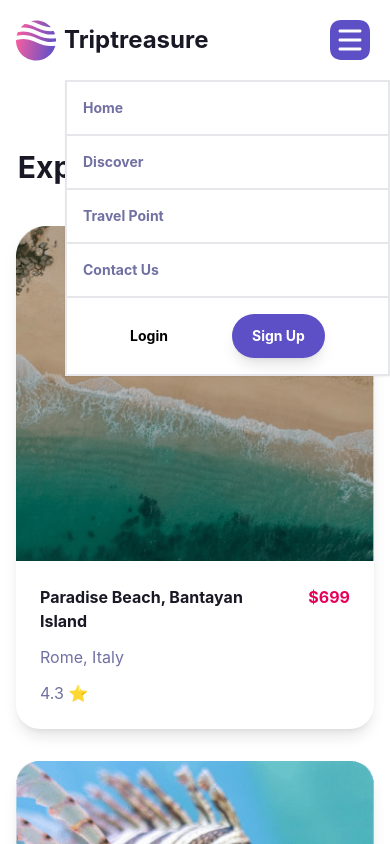
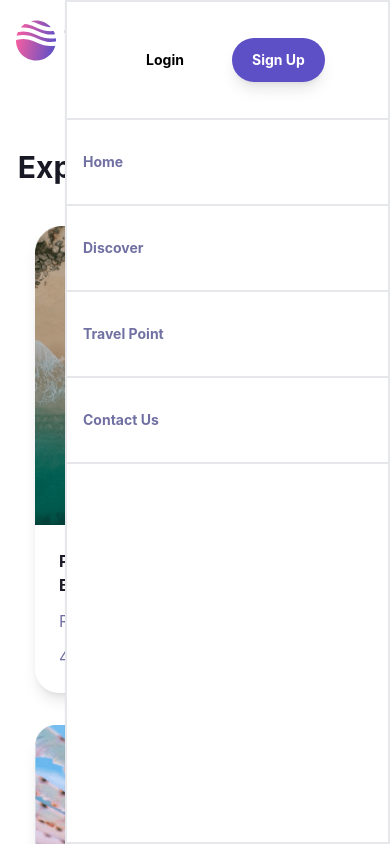
Before and after one commit to skarthikayan/triptreasure, a React (Vite) app: page /triptreasure/discover in a window 390 px wide. Both pictures are taken after a click on the icon 350 px from the left and 40 px from the top of the page. Shown: the top 844 px of the page. Built offline with nearby package versions, Linux system fonts and the light colour scheme.

Commit message:
Feature: fixed position hamburger menu

```diff
--- a/src/components/Footer.tsx
+++ b/src/components/Footer.tsx
@@ -38,13 +38,17 @@ function Footer() {
         <div>
           <p className="text-black font-bold my-4">Company</p>
           {companyLinks.map((linkItem) => (
-            <p className="cursor-pointer hover:underline">{linkItem}</p>
+            <p key={linkItem} className="cursor-pointer hover:underline">
+              {linkItem}
+            </p>
           ))}
         </div>
         <div>
           <p className="text-black font-bold my-4">Blogs</p>
           {blogs.map((blog) => (
-            <p className="cursor-pointer hover:underline">{blog}</p>
+            <p key={blog} className="cursor-pointer hover:underline">
+              {blog}
+            </p>
           ))}
         </div>
         <div>
--- a/src/components/HamburgerMenu.tsx
+++ b/src/components/HamburgerMenu.tsx
@@ -1,7 +1,10 @@
 import { NavLink, Link } from "react-router-dom";
 import { useState, useRef } from "react";
+import clsx from "clsx";
+import { motion, AnimatePresence } from "framer-motion";
+
 import HamburgerMenuIcon from "../assets/hamburger-menu.svg?react";
-import clsx from "clsx";
+
 import { useClickOutside } from "../hooks/useClickOutside";
 import Button from "./Button";
 
@@ -24,11 +27,42 @@ const HamburgerMenu = (props: Props) => {
         className="lg:hidden block"
         onClick={() => setShowNavMenu((prev) => !prev)}
       />
+      <AnimatePresence>
         {showNavMenu && (
-        <div className="lg:hidden flex flex-col border-2 w-5/6 max-w-sm absolute right-0 top-20 z-10 bg-white shadow-sm items-start justify-evenly">
+          <motion.div
+            initial={{ x: 20, opacity: 0 }}
+            animate={{ x: 0, opacity: 1 }}
+            exit={{ x: 20, opacity: 0 }}
+            className="lg:hidden flex flex-col border-2 w-5/6 h-full max-w-sm fixed right-0 top-0 z-10 bg-white shadow-sm items-start justify-start"
+          >
+            <ul className="flex flex-row gap-8 items-center p-4 w-full justify-center border-b-2 ">
+              <li className="font-bold text-black">
+                <Link
+                  className="px-4"
+                  onClick={() => setShowNavMenu(false)}
+                  to={`${import.meta.env.BASE_URL}/user?action=login`}
+                >
+                  Login
+                </Link>
+              </li>
+              <li>
+                <Link
+                  className="px-4"
+                  onClick={() => setShowNavMenu(false)}
+                  to={`${import.meta.env.BASE_URL}/user?action=signup`}
+                >
+                  <Button
+                    showDefaultPopup={false}
+                    className="bg-buttonBg text-white"
+                  >
+                    Sign Up
+                  </Button>
+                </Link>
+              </li>
+            </ul>
             <ul className=" gap-5 font-bold items-center  w-full">
               {menuItems.map((item) => (
-              <li key={item.label} className="p-4 border-b-2 text-left">
+                <li key={item.label} className="px-4 py-8 border-b-2 text-left">
                   <NavLink
                     onClick={() => setShowNavMenu(false)}
                     end={true}
@@ -41,39 +75,19 @@ const HamburgerMenu = (props: Props) => {
                   </NavLink>
                 </li>
               ))}
-            <li className="p-4 border-b-2 text-left">
-              <a onClick={() => setShowNavMenu(false)} href={`#contact`}>
+              <li className="px-4 py-8 border-b-2 text-left">
+                <a
+                  className="block"
+                  onClick={() => setShowNavMenu(false)}
+                  href={`#contact`}
+                >
                   Contact Us
                 </a>
               </li>
             </ul>
-          <ul className="flex flex-row gap-8 items-center p-4 w-full justify-center">
-            <li className="font-bold text-black">
-              <Link
-                className="block px-4"
-                onClick={() => setShowNavMenu(false)}
-                to={`${import.meta.env.BASE_URL}/user?action=login`}
-              >
-                Login
-              </Link>
-            </li>
-            <li>
-              <Link
-                className="block px-4"
-                onClick={() => setShowNavMenu(false)}
-                to={`${import.meta.env.BASE_URL}/user?action=signup`}
-              >
-                <Button
-                  showDefaultPopup={false}
-                  className="bg-buttonBg text-white"
-                >
-                  Sign Up
-                </Button>
-              </Link>
-            </li>
-          </ul>
-        </div>
+          </motion.div>
         )}
+      </AnimatePresence>
     </div>
   );
 };
--- a/src/components/Header.tsx
+++ b/src/components/Header.tsx
@@ -48,7 +48,7 @@ function Header() {
         <ul className="lg:flex lg:flex-row hidden gap-6 items-center">
           <li className="font-bold text-black p-4">
             <Link
-              className="block px-4 py-2"
+              className="px-4 py-2"
               to={`${import.meta.env.BASE_URL}/user?action=login`}
             >
               Login
@@ -56,12 +56,12 @@ function Header() {
           </li>
           <li>
             <Link
-              className="block px-4 py-2"
+              className="px-4 py-2"
               to={`${import.meta.env.BASE_URL}/user?action=signup`}
             >
               <Button
                 showDefaultPopup={false}
-                className="bg-buttonBg text-white "
+                className="bg-buttonBg text-white"
               >
                 Sign Up
               </Button>
--- a/src/pages/Discover/TopDestinations.tsx
+++ b/src/pages/Discover/TopDestinations.tsx
@@ -41,7 +41,10 @@ function TopDestinations() {
 
       <div className="flex lg:flex-row flex-col justify-start items-center lg:gap-28 gap-8 w-full  py-8 z-10">
         {destinationsList.map((destination) => (
-          <Card className="flex flex-col items-start justify-center  text-center ">
+          <Card
+            key={destination.title}
+            className="flex flex-col items-start justify-center text-center max-w-xs"
+          >
             <img
               alt={destination.title}
               src={destination.image}
@@ -54,7 +57,7 @@ function TopDestinations() {
                 <h3 className="text-textTitle font-bold text-left">
                   {destination.title}
                 </h3>
-                <p>{destination.location}</p>
+                <p className="text-left">{destination.location}</p>
                 <p>{destination.rating}</p>
               </div>
               <p className="text-sectionTitle font-bold">{destination.price}</p>
--- a/src/pages/Home/Features.tsx
+++ b/src/pages/Home/Features.tsx
@@ -41,6 +41,7 @@ function Features() {
         <div className="flex lg:flex-col flex-col gap-4">
           {featureList.map((feature) => (
             <motion.div
+              key={feature.title}
               onClick={() => toast.info(appConstants.buttonDisabledMessage)}
               whileHover={{ scale: 1.05 }}
               className="flex lg:flex-row gap-4 max-w-xl items-center justify-start rounded-3xl shadow-lg  bg-white cursor-pointer p-8  border-colorGrey border-2"
--- a/src/pages/Home/Services.tsx
+++ b/src/pages/Home/Services.tsx
@@ -36,7 +36,10 @@ function Services() {
       </div>
       <div className="flex sm:flex-row flex-col gap-4 overflow-hidden sm:p-8 p-0 z-10">
         {serviceList.map((service) => (
-          <Card className="flex flex-col items-center justify-evenly p-8 text-center border-colorGrey border-2 h-72 w-full sm:w-1/3 sm:h-96">
+          <Card
+            key={service.title}
+            className="flex flex-col items-center justify-evenly p-8 text-center border-colorGrey border-2 h-72 w-full sm:w-1/3 sm:h-96"
+          >
             {service.icon}
             <h3 className="text-textTitle font-bold">{service.title}</h3>
             <p>{service.desc}</p>
--- a/src/pages/TravelPoint/TravelPoint.tsx
+++ b/src/pages/TravelPoint/TravelPoint.tsx
@@ -38,11 +38,12 @@ function TravelPoint() {
         <div className="flex lg:flex-row flex-col gap-4 w-full flex-wrap">
           {aminitiesList.map((aminity) => (
             <motion.div
+              key={aminity.title}
               onClick={() => toast.info(appConstants.buttonDisabledMessage)}
               whileHover={{ scale: 1.05 }}
               className="flex flex-col gap-4 items-center justify-center rounded-3xl shadow-lg  bg-white cursor-pointer p-8  border-colorGrey border-2 lg:min-w-52"
             >
-              <p className="font-bold text-orange-500 text-3xl">
+              <p className="font-bold text-orange-700 text-3xl">
                 {aminity.count}
               </p>
               <p className="text-black">{aminity.title}</p>
```
Lines whose indentation alone changed are shown as unchanged.
